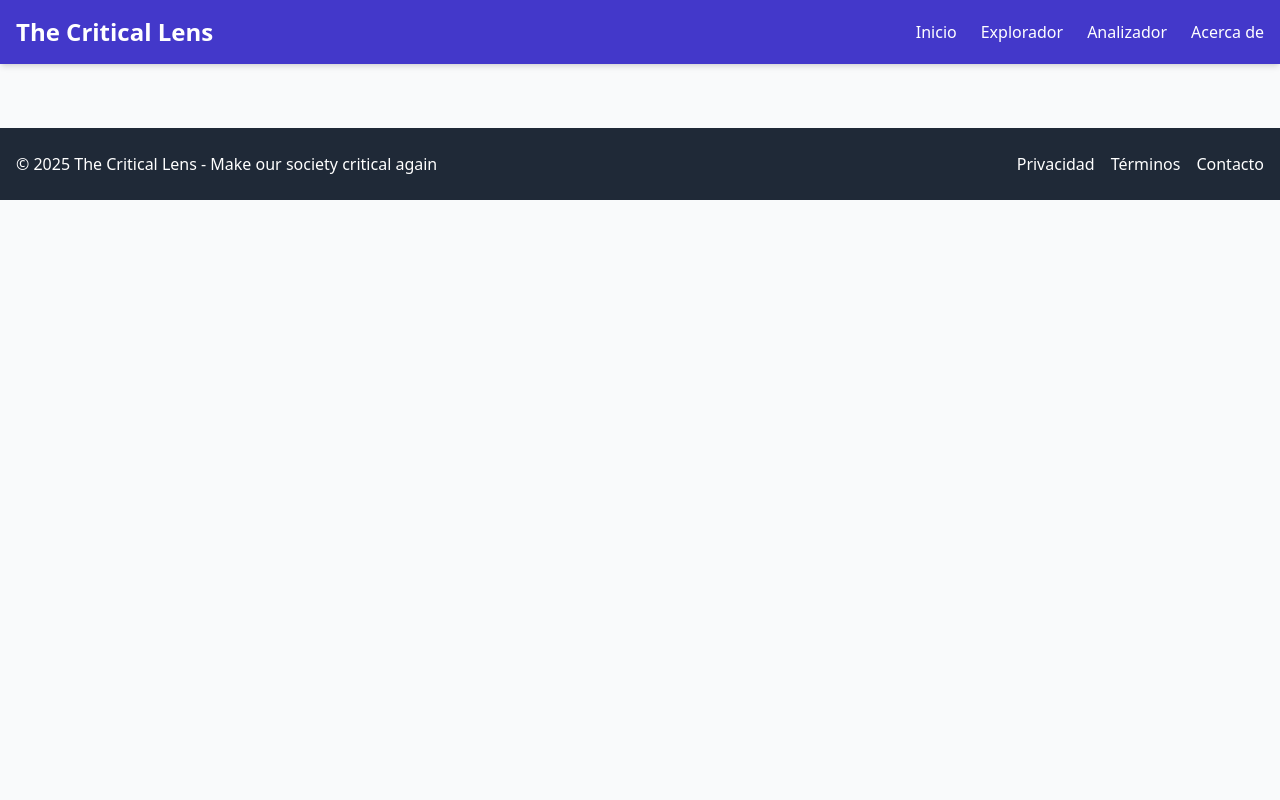
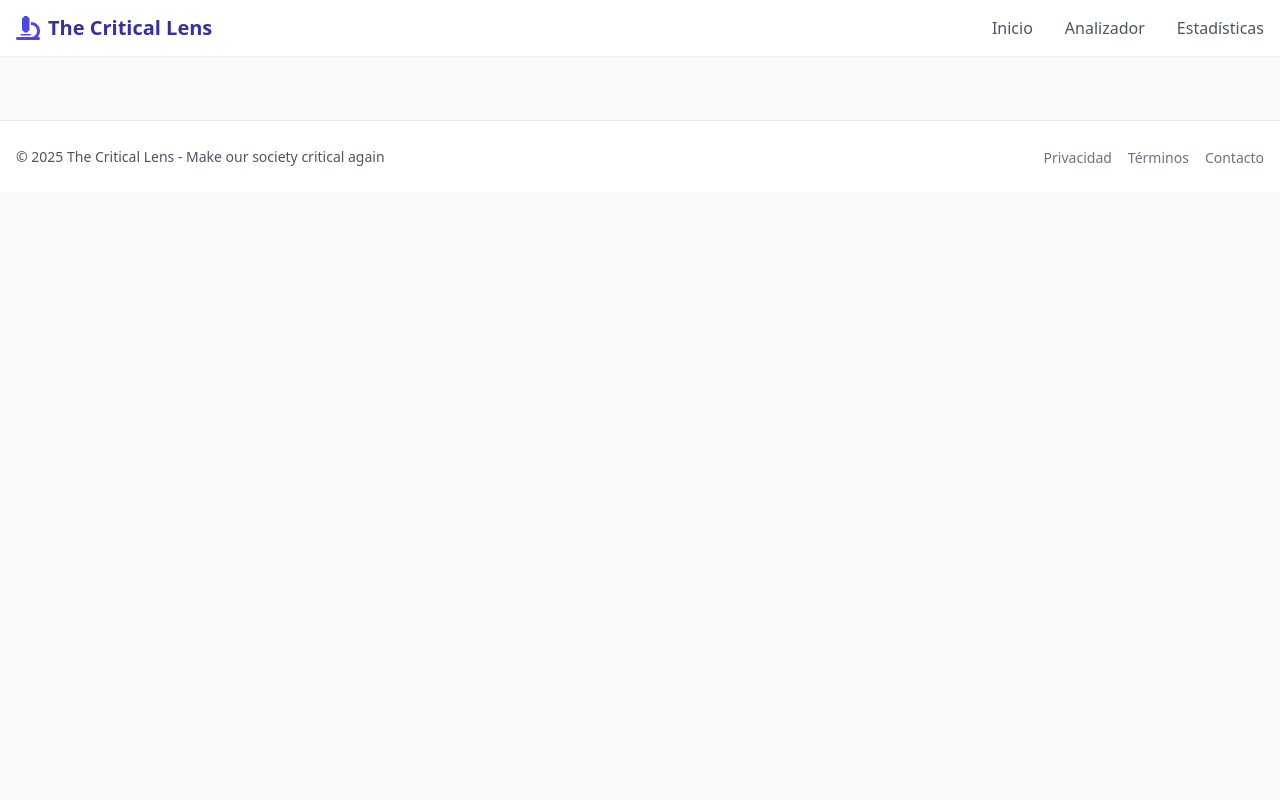
Before and after one commit to Bootcamp-IA-P4/the-critical-lens, a Django app: template templates/base.html in a window 1280 px wide. Run offline with Django 5.2, Linux system fonts and the light colour scheme; the template is opened without the code that fills it, so the values that code supplies are empty; some libraries are stand-ins or nearby versions.

Commit message:
Fix: Redesign of base.py

```diff
--- a/templates/base.html
+++ b/templates/base.html
@@ -5,38 +5,48 @@
     <meta charset="UTF-8" />
     <meta name="viewport" content="width=device-width, initial-scale=1.0" />
     <title>{% block title %}The Critical Lens{% endblock %}</title>
-        {% tailwind_css %} {% block extra_css %}{% endblock %}
+    {% tailwind_css %}
+    <link
+      rel="stylesheet"
+      href="https://cdnjs.cloudflare.com/ajax/libs/font-awesome/6.4.0/css/all.min.css"
+    />
+    {% block extra_css %}{% endblock %}
   </head>
-    <body class="min-h-screen bg-gray-50">
-        <header class="text-white bg-indigo-700 shadow-md">
-            <div class="container px-4 py-4 mx-auto">
+  <body class="min-h-screen font-sans text-gray-800 bg-gray-50">
+    <header class="bg-white shadow-sm">
+      <div class="container px-4 py-3 mx-auto">
         <div class="flex items-center justify-between">
-                    <a href="/" class="text-2xl font-bold">The Critical Lens</a>
+          <a href="/" class="flex items-center space-x-2">
+            <i class="text-2xl text-indigo-600 fas fa-microscope"></i>
+            <span class="text-xl font-bold text-indigo-800"
+              >The Critical Lens</span
+            >
+          </a>
           <nav>
-                        <ul class="flex space-x-6">
-                            <li>
-                                <a href="/" class="hover:text-indigo-200"
-                                    >Inicio</a
-                                >
-                            </li>
+            <ul class="flex items-center space-x-8">
               <li>
                 <a
-                                    href="/explorer"
-                                    class="hover:text-indigo-200"
-                                    >Explorador</a
+                  href="/"
+                  class="py-2 text-gray-600 transition-colors border-b-2 border-transparent hover:text-indigo-600 hover:border-indigo-600"
                 >
+                  Inicio
+                </a>
               </li>
               <li>
                 <a
                   href="/analyzer"
-                                    class="hover:text-indigo-200"
-                                    >Analizador</a
+                  class="py-2 text-gray-600 transition-colors border-b-2 border-transparent hover:text-indigo-600 hover:border-indigo-600"
                 >
+                  Analizador
+                </a>
               </li>
               <li>
-                                <a href="/about" class="hover:text-indigo-200"
-                                    >Acerca de</a
+                <a
+                  href="/statistics"
+                  class="py-2 text-gray-600 transition-colors border-b-2 border-transparent hover:text-indigo-600 hover:border-indigo-600"
                 >
+                  Estadísticas
+                </a>
               </li>
             </ul>
           </nav>
@@ -48,31 +58,34 @@
       {% block content %}{% endblock %}
     </main>
 
-        <footer class="py-6 text-white bg-gray-800">
-            <div class="container px-4 mx-auto">
-                <div
-                    class="flex flex-col items-center justify-between md:flex-row"
-                >
+    <footer class="mt-auto bg-white border-t border-gray-200">
+      <div class="container px-4 py-6 mx-auto">
+        <div class="flex flex-col items-center justify-between md:flex-row">
           <div class="mb-4 md:mb-0">
-                        <p>
-                            &copy; 2025 The Critical Lens - Make our society
-                            critical again
+            <p class="text-sm text-gray-600">
+              &copy; 2025 The Critical Lens - Make our society critical again
             </p>
           </div>
           <div>
             <ul class="flex space-x-4">
               <li>
-                                <a href="/privacy" class="hover:text-indigo-300"
+                <a
+                  href="/privacy"
+                  class="text-sm text-gray-500 hover:text-indigo-600"
                   >Privacidad</a
                 >
               </li>
               <li>
-                                <a href="/terms" class="hover:text-indigo-300"
+                <a
+                  href="/terms"
+                  class="text-sm text-gray-500 hover:text-indigo-600"
                   >Términos</a
                 >
               </li>
               <li>
-                                <a href="/contact" class="hover:text-indigo-300"
+                <a
+                  href="/contact"
+                  class="text-sm text-gray-500 hover:text-indigo-600"
                   >Contacto</a
                 >
               </li>
```
Lines whose indentation alone changed are shown as unchanged.
